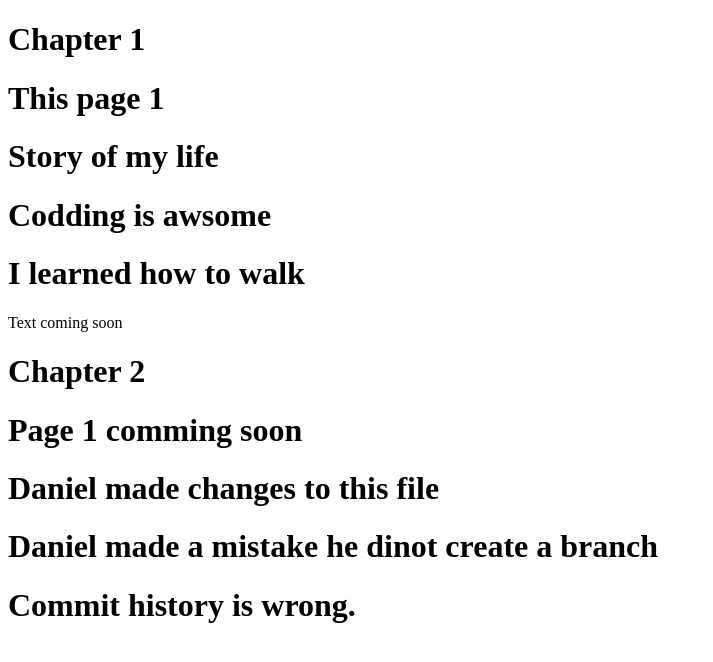
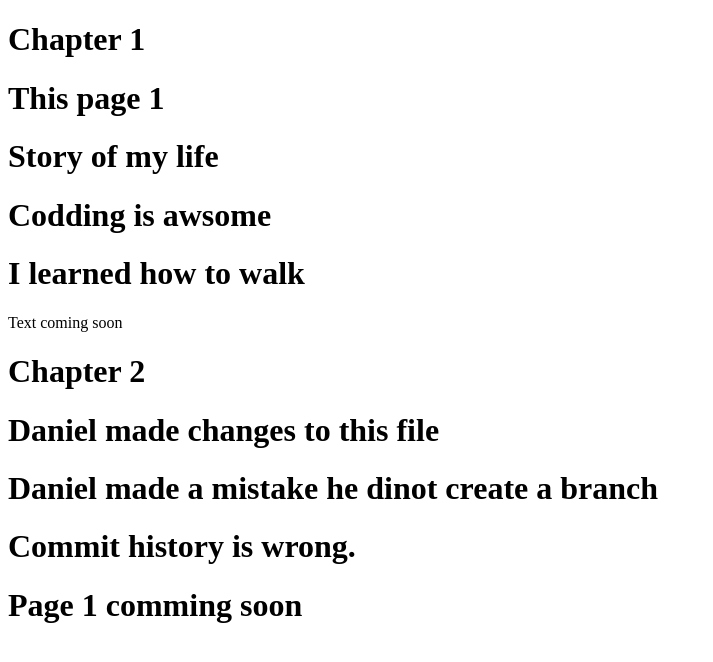
Before and after one commit to Arthur-codeX/refactored-octo-enigma, a React (Vite) app: page / in a window 1280 px wide. Shown: the top 662 px of the page, without its empty margins (0-713 px from the left). Built offline with nearby package versions, Linux system fonts and the light colour scheme.

Commit message:
updated main

```diff
--- a/src/App/Chapter2/Page1.jsx
+++ b/src/App/Chapter2/Page1.jsx
@@ -1,7 +1,9 @@
 function Page() {
   return (
     <div>
-      <h1>Page 1 comming soon</h1>
+      <h1>Daniel made changes to this file</h1>
+      <h1>Daniel made a mistake he dinot create a branch</h1>
+      <h1>Commit history is wrong.</h1>{" "}
     </div>
   );
 }
--- a/src/App/Chapter2/Page2.jsx
+++ b/src/App/Chapter2/Page2.jsx
@@ -1,9 +1,7 @@
 function Page() {
   return (
     <div>
-      <h1>Daniel made changes to this file</h1>
-      <h1>Daniel made a mistake he dinot create a branch</h1>
-      <h1>Commit history is wrong.</h1>
+      <h1>Page 1 comming soon</h1>
     </div>
   );
 }
```
